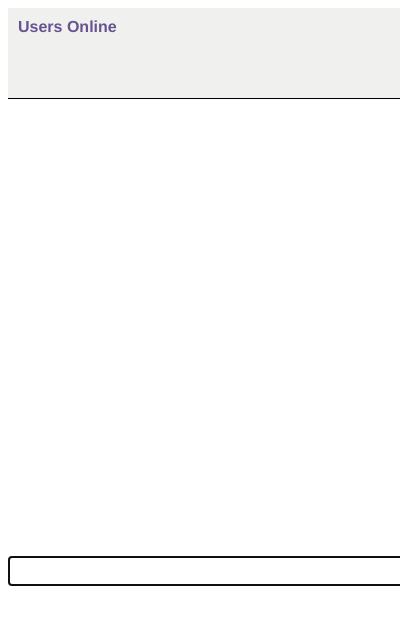
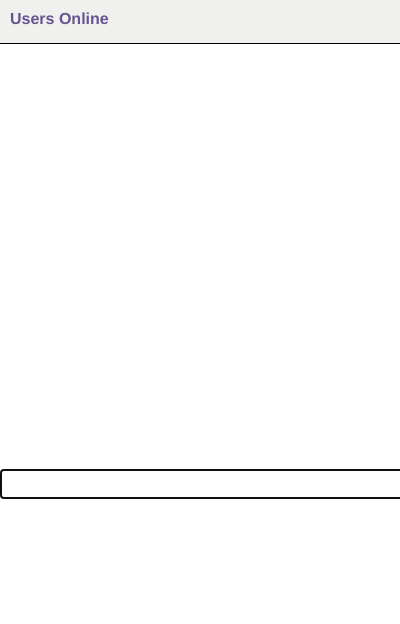
Before and after one commit to aznn/Lan-Chat, a browser extension: page extension/popup.html in a window 400 px wide. Shown: the top 624 px of the page. Drawn offline with Linux system fonts and the light colour scheme.

Commit message:
remove extra spacing and remove me: on my messages

```diff
--- a/extension/popup.css
+++ b/extension/popup.css
@@ -1,6 +1,7 @@
 body {
     min-width: 550px;
     font-family: Helvetica, Airal, sans-serif;
+    margin: 0;
 }
 
 ul {
@@ -14,12 +15,16 @@ ul li {
 
 .title {
     font-weight: bold;
-    padding: 10px;
+    padding: 10px 0 0 10px;
+    margin: 0;
     color: #665390;
 }
+
 #usernames {
   color: #009900;
   font-weight: bolder;
+  margin: 0;
+  padding-top: 5px;
 }
 
 .userlist {
@@ -34,6 +39,7 @@ ul li {
     width: 100%;
     height: 400px;
     overflow-y: scroll;
+    margin: 0;
 }
 
 #chatlog li {
--- a/extension/popup.js
+++ b/extension/popup.js
@@ -50,11 +50,12 @@ function insertMessage(msg, batch) {
 
     if (msg.username == 'me') {
         li.classList.add('me');
+        li.innerHTML = msg.message;
     } else {
         li.classList.add('them');
+        li.innerHTML = msg.username + ': ' + msg.message;
     }
 
-    li.innerHTML = msg.username + ": " + msg.message;
     if (!batch) li.classList.add('beforeadd');
     chatLog.appendChild(li);
 
```
